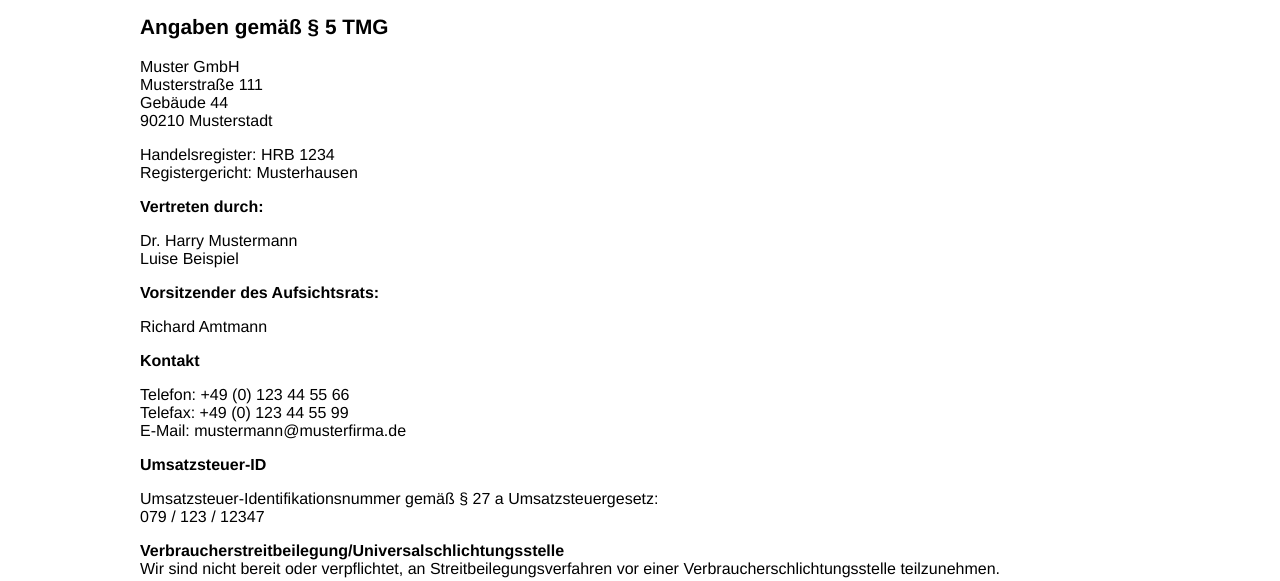
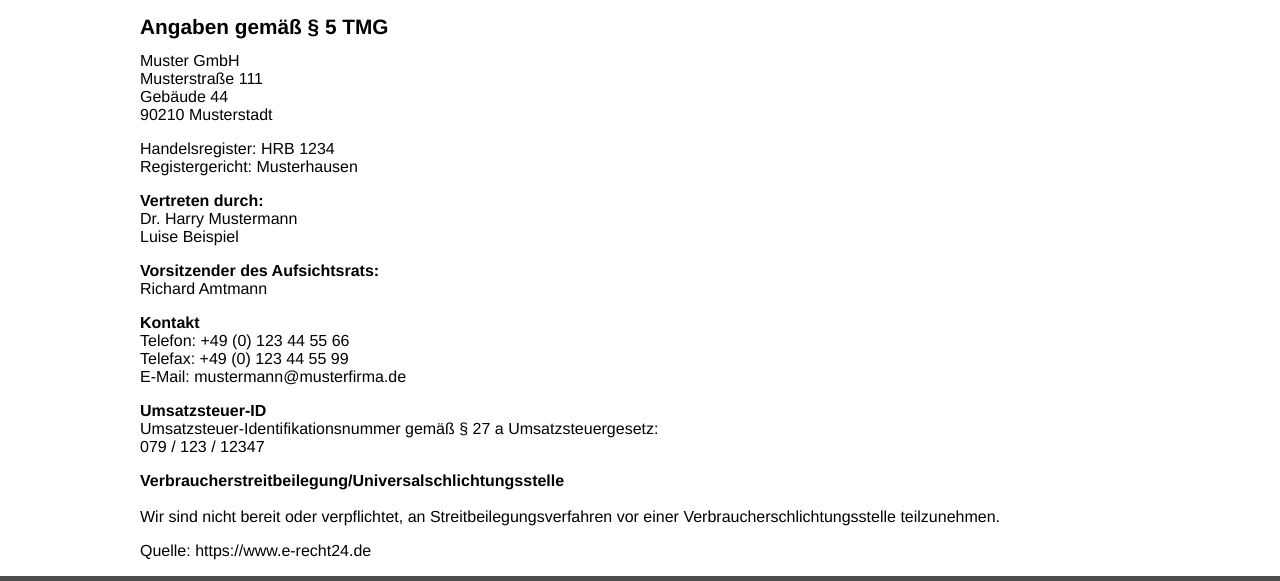
Before and after one commit to PhilippBLG/dhbw-web-portfolio, a website: page jahrgang-2022/impressum.html in a window 1280 px wide. Shown: the part 146-727 px from the top of the page. Drawn offline with Linux system fonts and the light colour scheme.

Commit message:
Update impressum.css and impressum.html

```diff
--- a/jahrgang-2022/css/impressum.css
+++ b/jahrgang-2022/css/impressum.css
@@ -4,6 +4,11 @@ h2 {
     font-size: 1.3em;
 }
 
+h3 {
+    font-weight: 700;
+    margin: 0;
+}
+
 p {
-    margin: 1em 0;
+    margin-bottom: 1em;
 }
--- a/jahrgang-2022/impressum.html
+++ b/jahrgang-2022/impressum.html
@@ -32,37 +32,36 @@
                 Registergericht: Musterhausen
             </p>
 
-              <p><b>Vertreten durch:</b></p>
+            <h3>Vertreten durch:</h3>
             <p>
                 Dr. Harry Mustermann<br>
                 Luise Beispiel
             </p>
 
-              <p><b>Vorsitzender des Aufsichtsrats:</b></p>
+            <h3>Vorsitzender des Aufsichtsrats:</h3>
             <p>Richard Amtmann</p>
 
-              <p><b>Kontakt</b></p>
+            <h3>Kontakt</h3>
             <p>
                 Telefon: +49 (0) 123 44 55 66<br>
                 Telefax: +49 (0) 123 44 55 99<br>
                 E-Mail: <a href="mailto:mustermann@musterfirma.de">mustermann@musterfirma.de</a>
             </p>
 
-              <p><b>Umsatzsteuer-ID</b></p>
+            <h3>Umsatzsteuer-ID</h3>
             <p>
                 Umsatzsteuer-Identifikationsnummer gemäß § 27 a Umsatzsteuergesetz:<br>
                 079 / 123 / 12347
             </p>
 
             <p>
-                <b>Verbraucher­streit­beilegung/Universal­schlichtungs­stelle</b><br>
+                <h3>Verbraucher­streit­beilegung/Universal­schlichtungs­stelle</h3><br>
                 Wir sind nicht bereit oder verpflichtet, an Streitbeilegungsverfahren vor einer Verbraucherschlichtungsstelle teilzunehmen.
             </p>
 
             <p>
                 Quelle: <a href="https://www.e-recht24.de">https://www.e-recht24.de</a>
             </p>
-
         </div>
     </section>
 
```
Lines whose indentation alone changed are shown as unchanged.
